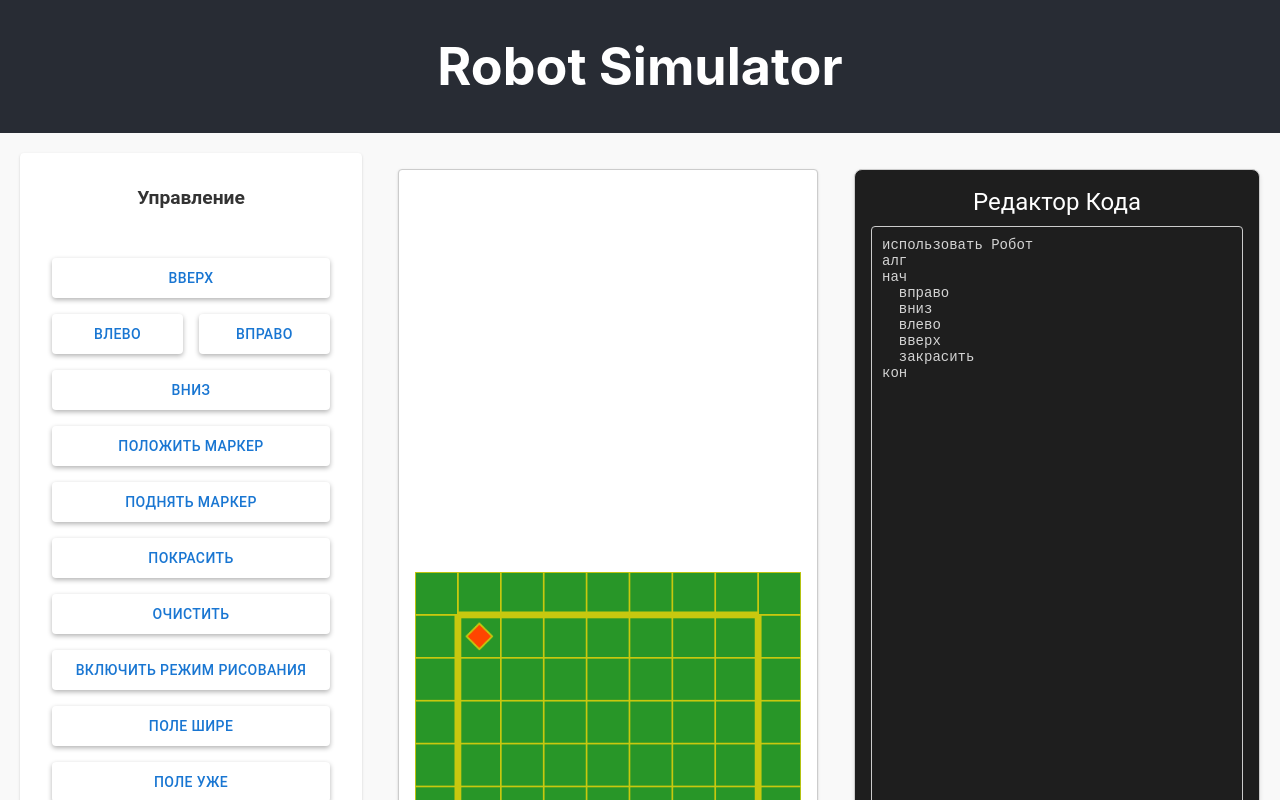
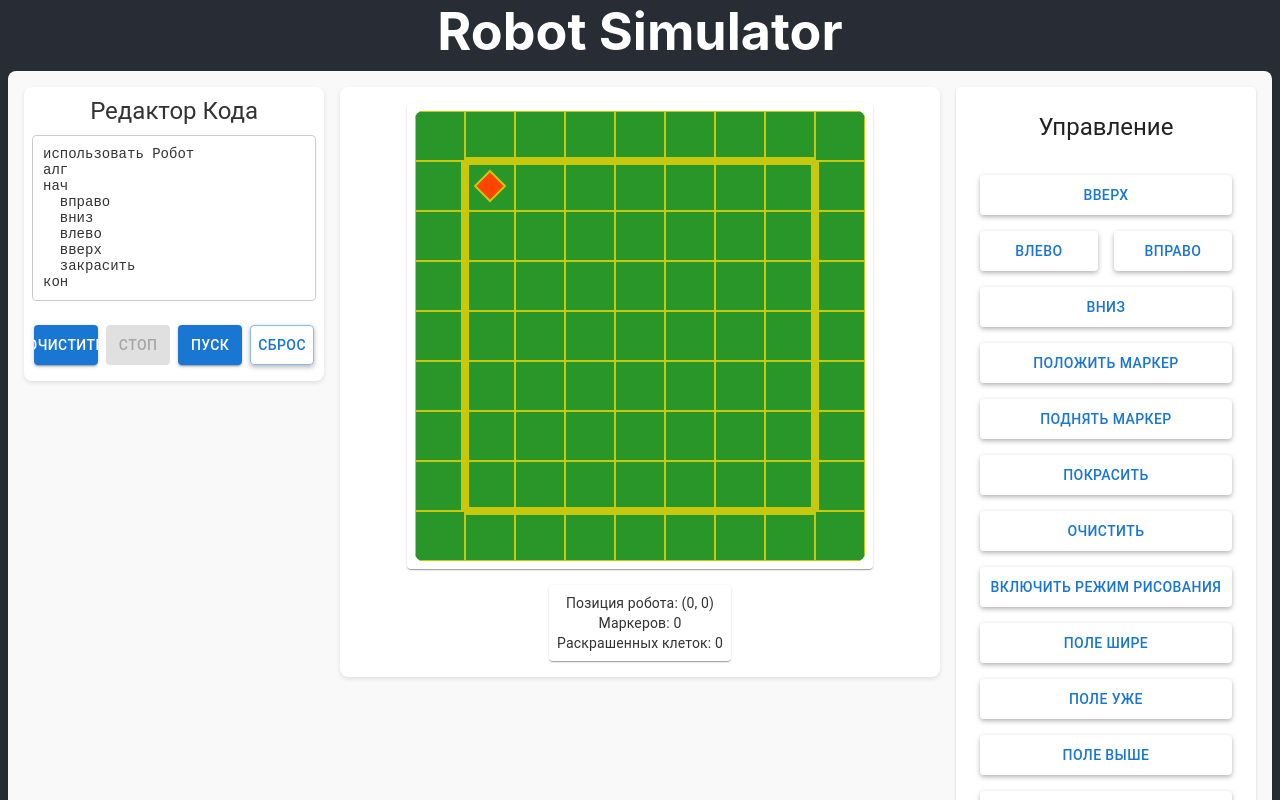
Before and after one commit to Bormotoon/PyRobot, a React (Create React App) app in the folder pyrobot/frontend/: page / in a window 1280 px wide. Shown: the top 800 px of the page. Built offline with nearby package versions, Linux system fonts and the light colour scheme.

Commit message:
Fixing the blocks, step by step.

```diff
--- a/pyrobot/frontend/src/components/CodeEditor.jsx
+++ b/pyrobot/frontend/src/components/CodeEditor.jsx
@@ -3,6 +3,7 @@ import {Button, Typography} from '@mui/material';
 import Editor from 'react-simple-code-editor';
 import Prism from 'prismjs';
 
+// Определение языка Кумир для Prism
 Prism.languages.kumir = {
 	keyword: /\b(использовать|Робот|алг|нач|кон|влево|вправо|вверх|вниз|закрасить|если|иначе|для|пока|температура|радиация)\b/g,
 	comment: /#.*/g,
@@ -11,14 +12,23 @@ Prism.languages.kumir = {
 	operator: /\b(==|!=|<=|>=|<|>|\+|\-|\*|\/)\b/g,
 };
 
-const CodeEditor = memo(({code, setCode, isRunning, onClearCode, onStop, onStart, onReset}) => {
+const CodeEditor = memo(({
+	                         code,
+	                         setCode,
+	                         isRunning,
+	                         onClearCode,
+	                         onStop,
+	                         onStart,
+	                         onReset
+                         }) => {
+	// Функция подсветки кода
 	const highlightCode = useCallback((inputCode) => {
 		return Prism.highlight(inputCode, Prism.languages.kumir, 'kumir');
 	}, []);
 
 	return (
-		<div className="card code-editor">
-			<Typography variant="h5" gutterBottom className="editor-title">
+		<div className="code-editor">
+			<Typography variant="h5" gutterBottom>
 				Редактор Кода
 			</Typography>
 			<Editor
@@ -31,39 +41,35 @@ const CodeEditor = memo(({code, setCode, isRunning, onClearCode, onStop, onStart
 			<div className="editor-controls">
 				<Button
 					variant="contained"
-					color="secondary"
+					color="primary" // Голубой цвет
 					onClick={onClearCode}
 					fullWidth
-					className="control-button"
 				>
 					Очистить
 				</Button>
 				<Button
 					variant="contained"
-					color="error"
+					color="primary" // Голубой цвет
 					onClick={onStop}
 					disabled={!isRunning}
 					fullWidth
-					className="control-button"
 				>
 					Стоп
 				</Button>
 				<Button
 					variant="contained"
-					color="success"
+					color="primary" // Голубой цвет
 					onClick={onStart}
 					disabled={isRunning}
 					fullWidth
-					className="control-button"
 				>
 					Пуск
 				</Button>
 				<Button
 					variant="outlined"
-					color="primary"
+					color="primary" // Голубой цвет
 					onClick={onReset}
 					fullWidth
-					className="control-button"
 				>
 					Сброс
 				</Button>
--- a/pyrobot/frontend/src/components/Field.jsx
+++ b/pyrobot/frontend/src/components/Field.jsx
@@ -249,9 +249,7 @@ const Field = memo(({
 
 	return (
 		<div className="field-area">
-			<Card className="card-controls">
-				<div className="field-container">
-					<div className="canvas-wrapper">
+			<Card className="field-card">
 				<canvas
 					ref={canvasRef}
 					width={(width + 2) * cellSize}
@@ -262,11 +260,9 @@ const Field = memo(({
 					onMouseUp={handleMouseUp}
 					onContextMenu={handleCanvasRightClick}
 				/>
-					</div>
-				</div>
 			</Card>
 			<Card className="status-card">
-				<Typography variant="body2" className="status-message">
+				<Typography variant="body2">
 					{finalString}
 				</Typography>
 			</Card>
--- a/pyrobot/frontend/src/styles.css
+++ b/pyrobot/frontend/src/styles.css
@@ -1,175 +1,196 @@
-/* Общий контейнер */
-.container {
-    display: flex;
-    height: 100vh; /* На всю высоту экрана */
-    gap: 16px; /* Пространство между блоками */
+:root {
+    /* Отступы */
+    --spacing: 8px;
+    --half-spacing: 4px;
+
+    /* Радиус границы */
+    --border-radius: 8px;
+    --small-border-radius: 4px;
+
+    /* Тени */
+    --box-shadow: 0 2px 4px rgba(0, 0, 0, 0.1);
+    --button-box-shadow: 0px 2px 5px rgba(0, 0, 0, 0.3);
+
+    /* Цвета */
+    --background-color-app: #f9f9f9;
+    --background-color-code-editor: #ffffff; /* Белый фон */
+    --text-color-code-editor: #333333; /* Тёмный текст */
+    --background-color-card: #fff;
+    --background-color-canvas: #289628;
+    --background-color-edit-mode: #6496ff;
+    --background-color-dialog: #f5f5f5;
+    --text-color-status: #333;
+    --button-bg-color: #1976d2; /* Голубой цвет кнопок */
+    --button-hover-bg-color: #115293; /* Затемнённый голубой при наведении */
+    --button-outlined-border: #ccc;
+
+    /* Шрифты */
+    --font-family-monospace: 'Fira Code', monospace;
+    --font-size-status: 14px;
 }
 
-/* Стили для редактора кода */
-.code-editor {
-    width: 25%;
-    min-width: 300px;
-    margin: 16px 0;
-    padding: 16px 3%; /* Упрощённый padding */
-    background: #1e1e1e;
-    color: #d4d4d4;
-    border-radius: 8px;
-    overflow-y: auto;
-    box-shadow: 0 2px 4px rgba(0, 0, 0, 0.1);
-    display: flex;
-    flex-direction: column;
-    justify-content: space-between;
+/* Глобальные стили */
+*, *::before, *::after {
+    box-sizing: border-box;
+    margin: 0;
+    padding: 0;
 }
 
-/* Редактор кода внутри code-editor */
-.code-editor .react-simple-code-editor {
-    flex: 1;
-    width: 100%;
-    padding: 16px;
-    border: 1px solid #ccc;
-    border-radius: 4px;
-    min-height: calc(100vh - 200px); /* Фиксированная высота */
-    margin-bottom: 16px;
-    transition: height 0.3s ease;
-    background: inherit; /* Наследует фон от родителя */
-    color: inherit; /* Наследует цвет текста */
-    font-family: 'Fira Code', monospace;
-    font-size: 14px;
-    overflow: auto;
+/* Общие стили для контейнеров и карточек */
+.container,
+.app-container,
+.code-editor,
+.control-panel,
+.field-area,
+.field,
+.status-card,
+.card,
+.field-card {
+    margin: var(--spacing);
+    padding: var(--spacing);
+    background: var(--background-color-card);
+    border-radius: var(--border-radius);
+    box-shadow: var(--box-shadow);
 }
 
-/* Подсветка синтаксиса для языка КУМИР */
-.token.keyword {
-    color: #569cd6;
-    font-weight: bold;
-}
-
-.token.comment {
-    color: #6a9955;
-    font-style: italic;
-}
-
-.token.string {
-    color: #ce9178;
-}
-
-.token.number {
-    color: #b5cea8;
-}
-
-.token.operator {
-    color: #d4d4d4;
-}
-
-/* Адаптивность */
-@media (max-width: 1200px) {
-    .container {
-        flex-wrap: wrap;
-    }
-
-    .code-editor {
-        width: 100%;
-        height: 300px;
-    }
-
-    .card {
-        width: 100%;
-        min-width: unset;
-    }
-
-    .field-area {
-        order: -1;
-    }
-}
-
-/* Левая панель (Card) с кнопками */
-.card {
-    width: 25%;
-    padding: 16px;
-    border-radius: 8px;
-    border: 1px solid #ccc;
-    box-shadow: 0 2px 4px rgba(0, 0, 0, 0.1);
-    margin: 16px;
-    height: auto;
-    order: 2;
-}
-
-/* Контейнер поля */
-.field-area {
-    flex: 1;
-    min-width: 300px;
-    max-width: 70vh;
-    margin: 16px;
-    order: 1;
-}
-
-/* Для мобильных устройств */
-@media (max-width: 768px) {
-    .container {
-        flex-direction: column;
-    }
-
-    .card,
-    .field-area {
-        order: 0;
-        width: 100%;
-    }
-}
-
-/* Карточка управления */
-.card-controls {
-    flex: 1;
-    padding: 16px;
-    border-radius: 8px;
-    border: 1px solid #ccc;
-    text-align: center;
+/* Общие стили для карточек */
+.card,
+.field-card,
+.status-card {
     display: flex;
     flex-direction: column;
     justify-content: center;
     align-items: center;
 }
 
-/* Блок статуса под Canvas */
+/* Контейнер приложения */
+.container {
+    display: flex;
+    justify-content: center;
+    align-items: flex-start;
+}
+
+.app-container {
+    display: flex;
+    flex-direction: row;
+    align-items: flex-start;
+    background-color: var(--background-color-app);
+    width: auto;
+    height: auto;
+}
+
+/* Редактор кода */
+.code-editor {
+    width: 25%;
+    min-width: 300px;
+    background: var(--background-color-code-editor); /* Белый фон */
+    color: var(--text-color-code-editor); /* Тёмный текст */
+    display: flex;
+    flex-direction: column;
+    justify-content: space-between;
+    overflow-y: auto;
+    border-radius: var(--border-radius);
+    box-shadow: var(--box-shadow);
+    order: 1;
+}
+
+/* Редактор кода (react-simple-code-editor) */
+.code-editor .react-simple-code-editor {
+    flex: 1 1 auto;
+    width: 100%;
+    padding: var(--spacing);
+    border: 1px solid #ccc;
+    border-radius: var(--small-border-radius);
+    margin-bottom: var(--spacing);
+    transition: height 0.3s ease;
+    background: inherit;
+    color: inherit;
+    font-family: var(--font-family-monospace);
+    font-size: 14px;
+    overflow: auto;
+}
+
+/* Подсветка синтаксиса для языка Кумир */
+.token.keyword {
+    color: #d73a49; /* Красный для ключевых слов */
+    font-weight: bold;
+}
+
+.token.comment {
+    color: #6a737d; /* Серый для комментариев */
+    font-style: italic;
+}
+
+.token.string {
+    color: #032f62; /* Синий для строк */
+}
+
+.token.number {
+    color: #005cc5; /* Голубой для чисел */
+}
+
+.token.operator {
+    color: #24292e; /* Тёмный серый для операторов */
+}
+
+/* Панель управления */
+.control-panel {
+    width: 25%;
+    min-width: 300px;
+    display: flex;
+    flex-direction: column;
+    order: 3;
+}
+
+/* Основная рабочая область */
+.field-area {
+    min-width: 300px;
+    width: 50%;
+    display: flex;
+    flex-direction: column;
+    justify-content: flex-start;
+    align-items: center;
+    order: 2;
+}
+
+/* Поле для отображения контента */
+.field {
+    min-width: 300px;
+    display: flex;
+    flex-direction: column;
+}
+
+/* Canvas */
+canvas {
+    width: 100%;
+    height: auto;
+    max-width: 70vh;
+    aspect-ratio: 1 / 1;
+    object-fit: contain;
+    background-color: var(--background-color-canvas);
+    transition: transform 0.2s;
+    border-radius: var(--border-radius);
+}
+
+canvas.edit-mode {
+    background-color: var(--background-color-edit-mode);
+}
+
+/* Карточка статуса */
 .status-card {
-    padding: 8px;
-    border-radius: 8px;
-    border: 1px solid #ccc;
-    margin-top: 16px;
     text-align: center;
 }
 
-/* Контейнер кнопок */
-.editor-controls {
-    display: flex;
-    justify-content: center;
-    align-items: center;
-    gap: 8px;
-    width: 100%;
-    margin-top: 16px;
-    padding: 0 10px;
-    box-sizing: border-box;
-}
-
-.editor-controls button {
-    flex: 1;
-    max-width: 100px;
-}
-
-/* Адаптивные кнопки */
-@media (max-width: 768px) {
-    .editor-controls {
-        flex-direction: column;
-    }
-
-    .editor-controls button {
-        width: 100%;
-        max-width: 250px;
-    }
+/* Сообщение статуса */
+.status-card .MuiTypography-body2 {
+    font-size: var(--font-size-status);
+    color: var(--text-color-status);
+    white-space: pre-wrap;
 }
 
 /* Общие стили для кнопок */
 button {
-    background-color: #1a202c;
+    background-color: var(--button-bg-color); /* Голубой фон */
     color: #fff;
     width: 100%;
     min-height: 5vh;
@@ -178,60 +199,63 @@ button {
     justify-content: center;
     text-align: center;
     border: none;
-    padding: 0.5em 1em;
-    font-size: clamp(0.8rem, 2vw, 1.2rem);
+    padding: var(--spacing);
+    font-size: 14px;
     line-height: 1.2;
     white-space: nowrap;
     overflow: hidden;
-    box-shadow: 0px 2px 5px rgba(0, 0, 0, 0.3);
+    box-shadow: var(--button-box-shadow);
+    border-radius: 4px;
+    cursor: pointer;
+    transition: background-color 0.2s;
+    margin: var(--spacing) 0;
 }
 
-/* Полноэкранные кнопки */
+button:hover {
+    background-color: var(--button-hover-bg-color); /* Затемнённый голубой при наведении */
+}
+
 button.full-width {
     width: 100%;
     height: 5vh;
-    margin-top: 10px;
+    margin-top: var(--spacing);
     font-size: 2vh;
 }
 
 button.full-width-outlined {
-    border: 1px solid #ccc;
+    border: 1px solid var(--button-outlined-border);
 }
 
-/* Контейнер поля с фиксированным соотношением сторон */
-.field-container {
-    position: relative;
-    width: 100%;
-    padding-top: 100%;
-    background: #fff;
-    border-radius: 8px;
-    overflow: hidden;
-}
-
-.canvas-wrapper {
-    position: absolute;
-    top: 0;
-    left: 0;
-    bottom: 0;
-    right: 0;
+/* Контейнер кнопок управления */
+.editor-controls {
     display: flex;
     justify-content: center;
     align-items: center;
+    width: 100%;
+    margin-top: var(--spacing);
+    padding: var(--spacing);
+    box-sizing: border-box;
+    /* Удалён gap */
 }
 
-canvas {
-    max-width: 100%;
-    max-height: 100%;
-    object-fit: contain;
-    background-color: #289628;
-    transition: transform 0.2s;
+.editor-controls button {
+    flex: 1;
+    max-width: 100px;
+    margin: 0 var(--half-spacing);
 }
 
-canvas.edit-mode {
-    background-color: #6496ff;
+/* Стили для кнопок управления */
+.control-button {
+    width: 100%;
+    padding: var(--spacing);
+    font-size: 14px;
+    border-radius: var(--small-border-radius);
+    cursor: pointer;
+    transition: opacity 0.2s, background-color 0.2s;
+    margin-bottom: var(--spacing);
 }
 
-/* Scrollbar стили */
+/* Scrollbar стили для редактора кода */
 .code-editor .react-simple-code-editor::-webkit-scrollbar {
     width: 8px;
 }
@@ -247,32 +271,59 @@ canvas.edit-mode {
 
 /* Модальное окно "Помощь" */
 .MuiDialog-paper {
-    background-color: #f5f5f5;
+    background-color: var(--background-color-dialog);
+    margin: var(--spacing);
+    padding: var(--spacing);
 }
 
 .MuiDialogTitle-root,
 .MuiDialogContent-root,
 .MuiDialogActions-root {
-    color: #333;
+    color: var(--text-color-status);
+    margin: var(--spacing) 0;
 }
 
 .MuiButton-containedPrimary {
-    background-color: #1976d2;
+    background-color: var(--button-bg-color);
 }
 
 .MuiButton-containedSecondary {
     background-color: #dc004e;
 }
 
-/* Основной контейнер приложения */
-.app-container {
-    display: flex;
-    flex-direction: row;
-    gap: 20px;
-    align-items: flex-start;
+/* Удаление ненужных стилей */
+.field-container {
+    /* Удалено, так как оптимизируем структуру */
+}
+
+/* Адаптивность */
+@media (max-width: 1200px) {
+    .container {
+        flex-wrap: wrap;
+    }
+
+    .code-editor {
+        width: 100%;
+        height: auto;
+        margin: 8px 0;
+    }
+
+    .card,
+    .field-card {
+        width: 100%;
+        min-width: unset;
+        margin: 8px 0;
+    }
+
+    .field-area {
+        order: -1;
+        margin: 8px 0;
+        padding: 8px;
+    }
 }
 
 @media (max-width: 768px) {
+    .container,
     .app-container {
         flex-direction: column;
     }
@@ -281,273 +332,40 @@ canvas.edit-mode {
     .control-panel,
     .field {
         width: 100%;
-    }
-}
-
-/* Общий контейнер */
-.app-container {
-    display: flex;
-    flex-direction: row;
-    gap: 20px;
-    align-items: flex-start;
-    padding: 20px;
-    background-color: #f9f9f9;
-    min-height: 100vh;
-}
-
-/* Для мобильных устройств */
-@media (max-width: 768px) {
-    .app-container {
-        flex-direction: column;
+        margin: 8px 0;
+        padding: 8px;
     }
 
-    .code-editor,
-    .control-panel,
-    .field {
+    .editor-controls {
+        flex-direction: column;
+        padding: var(--spacing);
+    }
+
+    .editor-controls button {
         width: 100%;
+        max-width: 250px;
+        margin: var(--half-spacing) 0;
     }
-}
 
-/* Стили для редактора кода */
-.code-editor {
-    width: 30%;
-    min-width: 300px;
-    margin: 16px 0;
-    padding: 16px;
-    background: #1e1e1e;
-    color: #d4d4d4;
-    border-radius: 8px;
-    overflow-y: auto;
-    box-shadow: 0 2px 4px rgba(0, 0, 0, 0.1);
-    display: flex;
-    flex-direction: column;
-    justify-content: space-between;
-}
+    .card,
+    .field-area {
+        order: 0;
+        width: 100%;
+        margin: 8px 0;
+        padding: 8px;
+    }
 
-/* Стили для кнопок управления */
-.control-panel {
-    width: 20%;
-    padding: 16px;
-    background: #fff;
-    border-radius: 8px;
-    box-shadow: 0 2px 4px rgba(0, 0, 0, 0.1);
-    display: flex;
-    flex-direction: column;
-    gap: 16px;
-}
-
-/* Стили для поля */
-.field {
-    flex: 1;
-    min-width: 300px;
-    background: #fff;
-    border-radius: 8px;
-    box-shadow: 0 2px 4px rgba(0, 0, 0, 0.1);
-    padding: 16px;
-    display: flex;
-    flex-direction: column;
-    gap: 16px;
-}
-
-/* Canvas */
-canvas {
-    max-width: 100%;
-    max-height: 100%;
-    object-fit: contain;
-    background-color: #289628;
-    transition: transform 0.2s;
-}
-
-canvas.edit-mode {
-    background-color: #6496ff;
-}
-
-/* Кнопки */
-button {
-    background-color: #1a202c;
-    color: #fff;
-    padding: 8px 16px;
-    border: none;
-    border-radius: 4px;
-    cursor: pointer;
-    font-size: 14px;
-    transition: background-color 0.2s;
-}
-
-button:hover {
-    background-color: #333;
-}
-
-button.full-width {
-    width: 100%;
-    margin-top: 8px;
-}
-
-/* Сообщения */
-.status-message {
-    font-size: 14px;
-    color: #333;
-    margin-top: 8px;
-}
-
-/* Общий контейнер для редактора кода */
-.code-editor {
-    width: 30%;
-    min-width: 300px;
-    margin: 16px 0;
-    padding: 16px;
-    background: #1e1e1e;
-    color: #d4d4d4;
-    border-radius: 8px;
-    overflow-y: auto;
-    box-shadow: 0 2px 4px rgba(0, 0, 0, 0.1);
-    display: flex;
-    flex-direction: column;
-    justify-content: space-between;
-}
-
-/* Заголовок редактора кода */
-.editor-title {
-    color: #fff;
-    margin-bottom: 16px;
-    font-size: 1.2rem;
-    font-weight: bold;
-}
-
-/* Стили для редактора кода (react-simple-code-editor) */
-.react-simple-code-editor {
-    font-family: 'Fira Code', monospace;
-    font-size: 14px;
-    flex: 1 1 auto;
-    overflow: auto;
-    padding: 10px;
-    border: 1px solid #ccc;
-    border-radius: 4px;
-    background: inherit; /* Наследует фон от родителя */
-    color: inherit; /* Наследует цвет текста */
-}
-
-/* Контейнер кнопок управления */
-.editor-controls {
-    display: flex;
-    flex-direction: column;
-    gap: 8px;
-    margin-top: 16px;
-}
-
-/* Стили для кнопок управления */
-.control-button {
-    margin-bottom: 8px;
-    width: 100%;
-    padding: 8px 16px;
-    font-size: 14px;
-    border-radius: 4px;
-}
-
-.control-button:hover {
-    opacity: 0.9;
-}
-
-/* Адаптивность для мобильных устройств */
-@media (max-width: 768px) {
-    .code-editor {
-        width: 100%;
-        min-width: unset;
-    }
-}
-
-/* Общий контейнер для панели управления */
-.control-panel {
-    width: 25%;
-    min-width: 300px;
-    padding: 16px;
-    background: #fff;
-    border-radius: 8px;
-    box-shadow: 0 2px 4px rgba(0, 0, 0, 0.1);
-    display: flex;
-    flex-direction: column;
-    gap: 16px;
-}
-
-/* Заголовок панели управления */
-.control-panel .MuiCardHeader-title {
-    font-size: 1.2rem;
-    font-weight: bold;
-    color: #333;
-}
-
-/* Кнопки управления */
-.control-button {
-    width: 100%;
-    padding: 8px 16px;
-    font-size: 14px;
-    border-radius: 4px;
-    cursor: pointer;
-    transition: background-color 0.2s;
-}
-
-.control-button:hover {
-    opacity: 0.9;
-}
-
-/* Адаптивность для мобильных устройств */
-@media (max-width: 768px) {
     .control-panel {
         width: 100%;
         min-width: unset;
+        margin: 8px 0;
+        padding: 8px;
     }
-}
 
-/* Общий контейнер для поля */
-.field-area {
-    flex: 1;
-    min-width: 300px;
-    display: flex;
-    flex-direction: column;
-    gap: 16px;
-}
-
-/* Контейнер для Canvas */
-.canvas-wrapper {
-    position: relative;
-    width: 100%;
-    padding-top: 100%; /* Сохраняет пропорции квадрата */
-}
-
-canvas {
-    position: absolute;
-    top: 0;
-    left: 0;
-    max-width: 100%;
-    max-height: 100%;
-    object-fit: contain;
-    background-color: #289628;
-    transition: transform 0.2s;
-}
-
-canvas.edit-mode {
-    background-color: #6496ff;
-}
-
-/* Карточка статуса */
-.status-card {
-    padding: 16px;
-    background: #fff;
-    border-radius: 8px;
-    box-shadow: 0 2px 4px rgba(0, 0, 0, 0.1);
-}
-
-/* Сообщение статуса */
-.status-message {
-    font-size: 14px;
-    color: #333;
-    white-space: pre-wrap;
-}
-
-/* Адаптивность для мобильных устройств */
-@media (max-width: 768px) {
     .field-area {
         width: 100%;
         min-width: unset;
+        margin: 8px 0;
+        padding: 8px;
     }
 }
```
Lines whose indentation alone changed are shown as unchanged.
